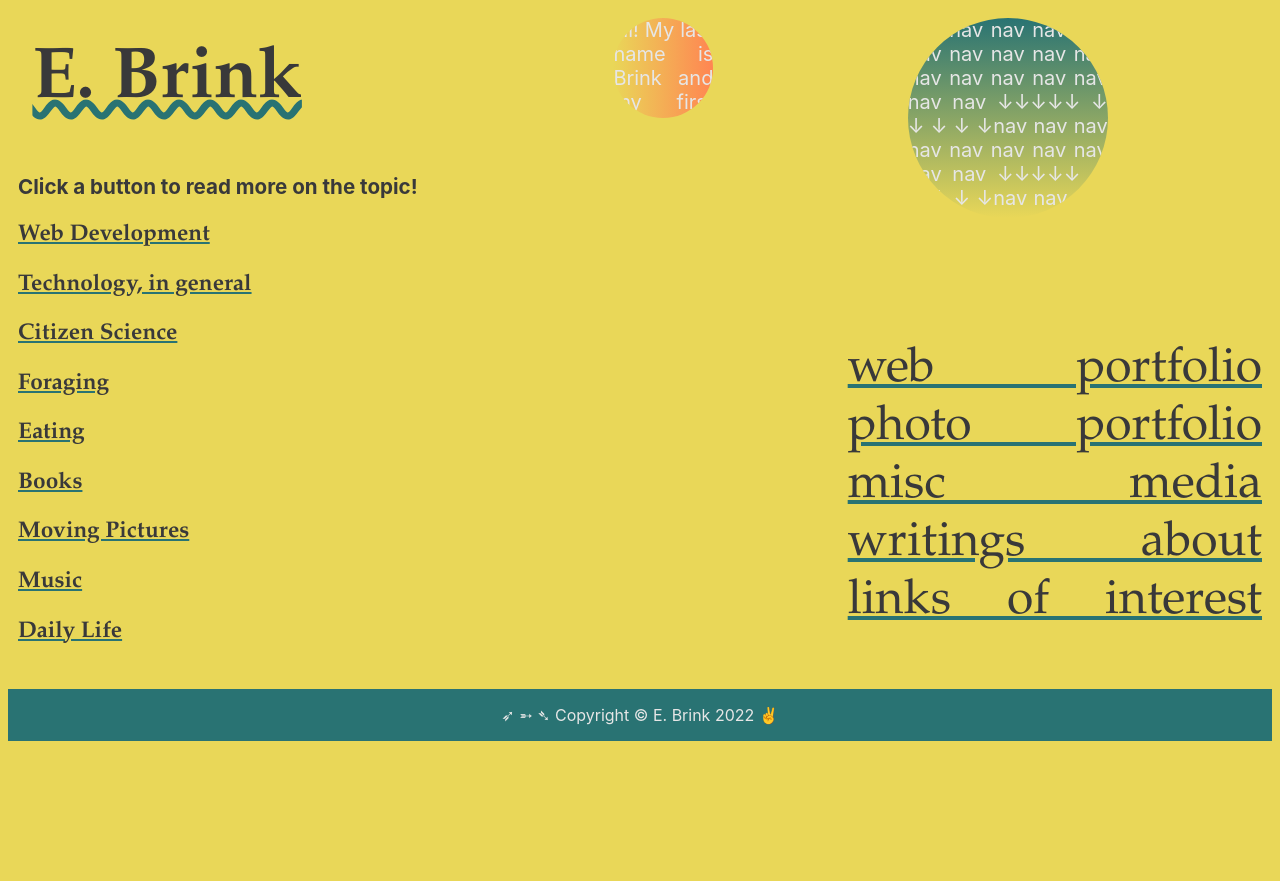
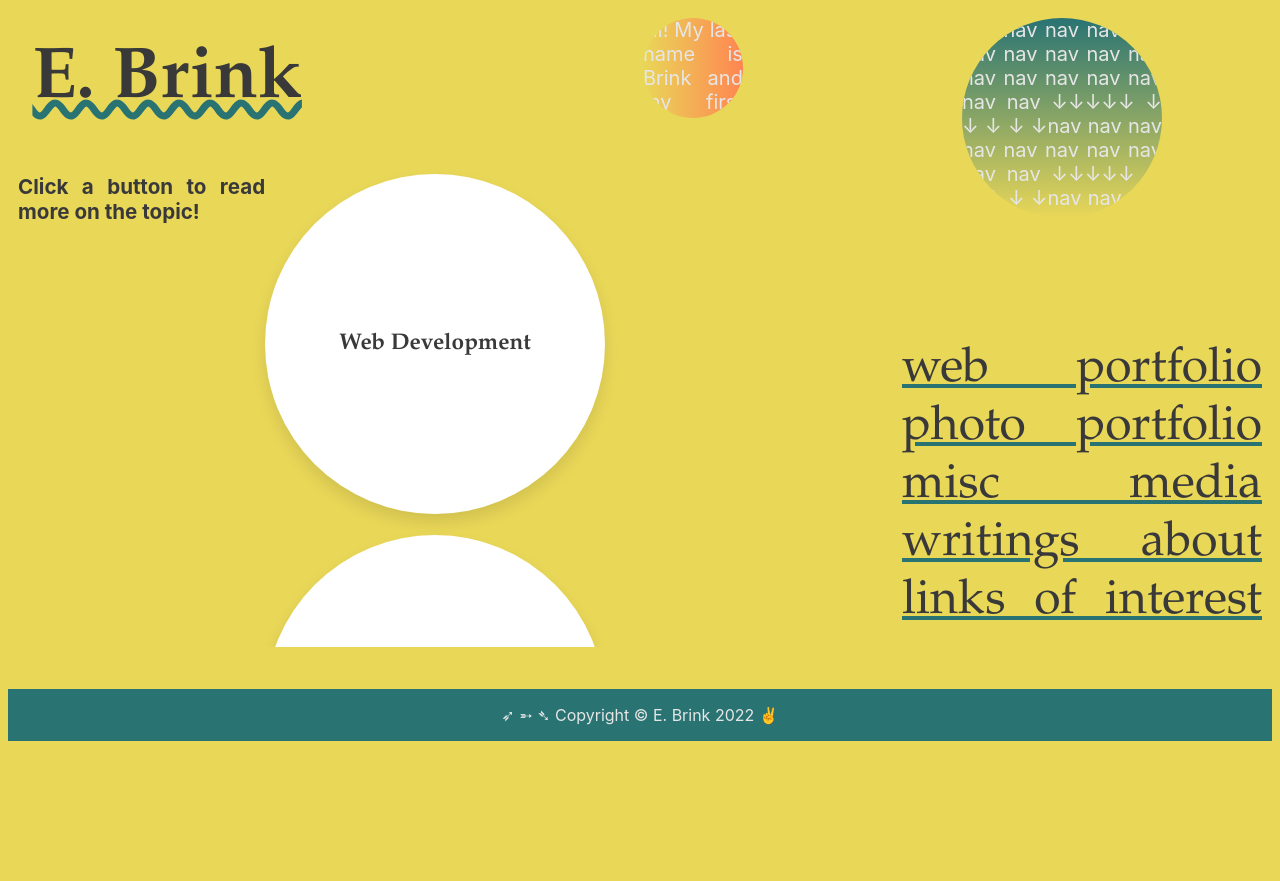
Before and after one commit to brinkbrink/homepage, a PHP site: page /writing/ in a window 1280 px wide. Shown: the top 881 px of the page. Run offline with PHP 8.4, Linux system fonts and the light colour scheme.

Commit message:
media queries

```diff
--- a/css/other.css
+++ b/css/other.css
@@ -20,6 +20,8 @@ nav {
     overflow: scroll;
     text-align: justify;
     text-justify: inter-character;
+    display: grid;
+    grid-template-columns: 1fr 1fr 1fr;
 }
 
 .lilbble {
@@ -59,7 +61,7 @@ a {
     text-decoration-color: #297373;
 }
 
-li {
+ul {
     display: block;
     list-style-type: none;
     text-align: justify;
@@ -67,6 +69,10 @@ li {
     text-justify: inter-character;
 }
 
+.check-list ul {
+    list-style-type:none;
+    text-align-last: left;
+}
 
 h2 a {
     padding-left: .2em;
@@ -114,6 +120,46 @@ a:hover {
     font-style: italic;
 }
 
+#a h3 a {
+    grid-column: 1;
+    grid-row: 1;
+}
+
+#b h3 a {
+    grid-column: 2;
+    grid-row: 2;
+}
+
+#c h3 a {
+    grid-column: 1;
+    grid-row: 3;
+}
+
+#d h3 a {
+    grid-column: 2;
+    grid-row: 4;
+}
+
+.buttons h3 a {
+    padding: 0px;
+    text-decoration: none;
+    border-radius: 50%;
+    width: 15em;
+    height: 15em;
+    margin: auto;
+    background-color: #fff;
+    display: flex;
+    align-items: center;
+    justify-content: center;
+    box-shadow: 0px 8px 15px rgba(0, 0, 0, 0.1);
+}
+
+.buttons h3 a:hover {
+    background-color: #FF8552;
+    color: #fff;
+    transform: translateY(-7px);
+}
+
 .sources {
     font-size: .9em;
     font-style: italic;
@@ -137,3 +183,10 @@ footer p {
     text-align: center;
     font-family: -apple-system, BlinkMacSystemFont, 'Segoe UI', Roboto, Oxygen, Ubuntu, Cantarell, 'Open Sans', 'Helvetica Neue', sans-serif;
 }
+
+@media only screen and (max-width: 600px) {
+    a {
+        font-size: 1.8em;
+        padding: 2em 0.5em 2em 0.5em;
+    }
+  }
```
Also changed, not shown: css/links.css (+28 -2 lines).
